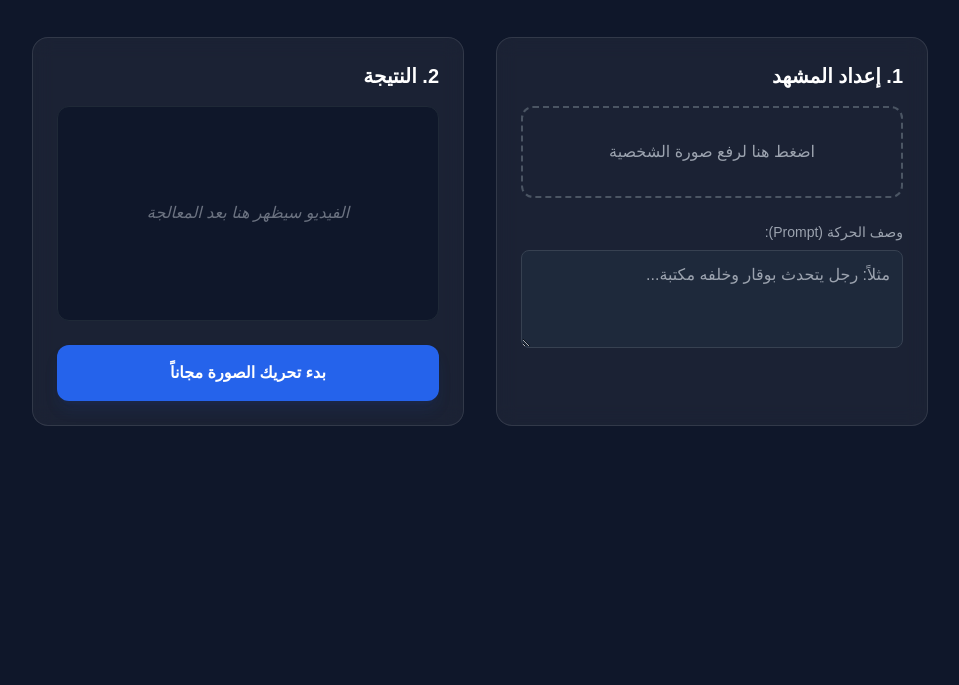
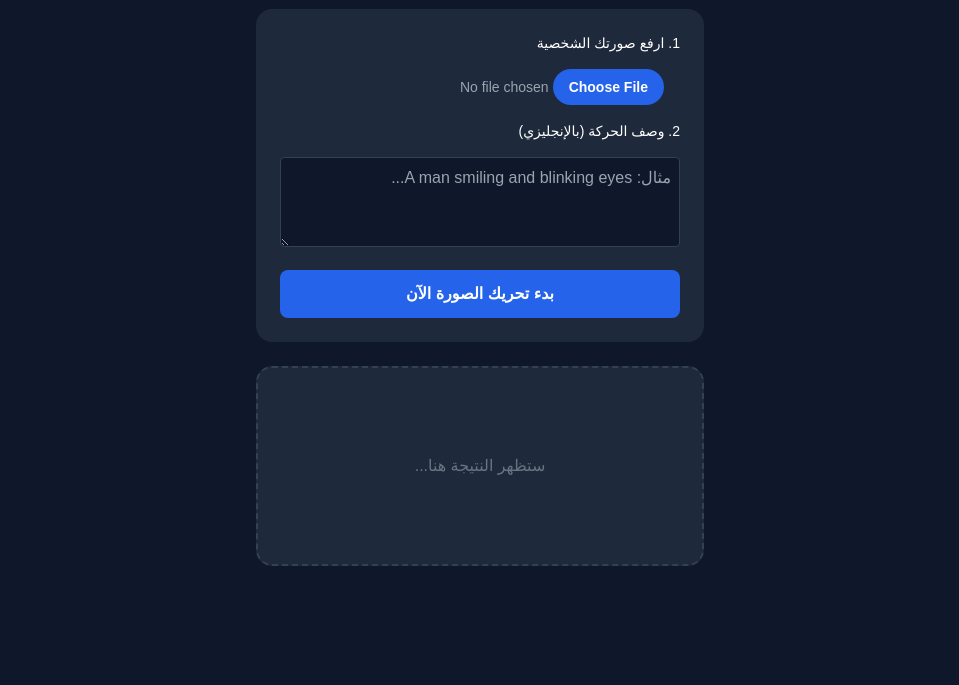
Before and after one commit to alshihk65-glitch/wd-elhaj-ai, a plain HTML site: page index.html in a window 1280 px wide. Shown: the part 115-800 px from the top of the page, without its empty margins (160-1119 px from the left). Drawn offline with nearby package versions, Linux system fonts and the light colour scheme.

Commit message:
Update index.html

```diff
--- a/index.html
+++ b/index.html
@@ -3,90 +3,84 @@
 <head>
     <meta charset="UTF-8">
     <meta name="viewport" content="width=device-width, initial-scale=1.0">
-    <title>Wad Elhaj AI</title>
+    <title>Wad Elhaj AI - منصة تحريك الصور</title>
     <script src="https://cdn.tailwindcss.com"></script>
     <style>
         body { background-color: #0f172a; color: white; font-family: sans-serif; }
-        .glass { background: rgba(255, 255, 255, 0.05); backdrop-filter: blur(10px); border: 1px solid rgba(255, 255, 255, 0.1); }
-        #imagePreview { max-width: 100%; max-height: 300px; display: none; border-radius: 8px; }
+        .card { background-color: #1e293b; border-radius: 1rem; padding: 1.5rem; }
     </style>
 </head>
-<body class="p-4 md:p-10">
-    <div class="max-w-4xl mx-auto">
-        <header class="text-center mb-10">
-            <h1 class="text-4xl font-bold text-blue-500 mb-2">Wad Elhaj AI</h1>
-            <p class="text-gray-400">منصة تحريك الصور بالذكاء الاصطناعي</p>
-        </header>
+<body class="p-4">
+    <div class="max-w-md mx-auto space-y-6">
+        <h1 class="text-3xl font-bold text-center text-blue-500">Wad Elhaj AI</h1>
+        <p class="text-center text-gray-400">تحويل الصور إلى فيديو بالذكاء الاصطناعي</p>
 
-        <div class="grid grid-cols-1 md:grid-cols-2 gap-8">
-            <div class="glass p-6 rounded-2xl">
-                <h2 class="text-xl mb-4 font-semibold">1. إعداد المشهد</h2>
-                <div class="border-2 border-dashed border-gray-600 rounded-xl p-8 text-center cursor-pointer hover:border-blue-500 transition" onclick="document.getElementById('fileInput').click()">
-                    <input type="file" id="fileInput" hidden accept="image/*">
-                    <div id="uploadPlaceholder">
-                        <p class="text-gray-400">اضغط هنا لرفع صورة الشخصية</p>
-                    </div>
-                    <img id="imagePreview" src="" alt="Preview">
-                </div>
+        <div class="card space-y-4">
+            <label class="block text-sm font-medium">1. ارفع صورتك الشخصية</label>
+            <input type="file" id="imageInput" accept="image/*" class="w-full text-sm text-gray-400 file:mr-4 file:py-2 file:px-4 file:rounded-full file:border-0 file:text-sm file:font-semibold file:bg-blue-600 file:text-white hover:file:bg-blue-700">
 
-                <div class="mt-6">
-                    <label class="block text-sm text-gray-400 mb-2">وصف الحركة (Prompt):</label>
-                    <textarea id="promptText" class="w-full bg-slate-800 rounded-lg p-3 border border-gray-700 focus:outline-none focus:ring-2 focus:ring-blue-500" rows="3" placeholder="مثلاً: رجل يتحدث بوقار وخلفه مكتبة..."></textarea>
-                </div>
-            </div>
+            <label class="block text-sm font-medium">2. وصف الحركة (بالإنجليزي)</label>
+            <textarea id="promptInput" rows="3" class="w-full p-2 rounded bg-slate-900 border border-slate-700 text-white" placeholder="مثال: A man smiling and blinking eyes..."></textarea>
 
-            <div class="glass p-6 rounded-2xl flex flex-col justify-between">
-                <h2 class="text-xl mb-4 font-semibold">2. النتيجة</h2>
-                <div id="resultArea" class="bg-slate-900 aspect-video rounded-xl flex items-center justify-center border border-gray-800">
-                    <p class="text-gray-500 italic">الفيديو سيظهر هنا بعد المعالجة</p>
-                </div>
-                <button onclick="generateVideo()" id="genBtn" class="w-full bg-blue-600 hover:bg-blue-700 text-white font-bold py-4 rounded-xl mt-6 transition shadow-lg shadow-blue-900/20">
-                    بدء تحريك الصورة مجاناً
-                </button>
-            </div>
+            <button onclick="generateVideo()" id="btnText" class="w-full bg-blue-600 hover:bg-blue-700 text-white font-bold py-3 rounded-lg transition">
+                بدء تحريك الصورة الآن
+            </button>
+        </div>
+
+        <div id="resultArea" class="card min-h-[200px] flex items-center justify-center border-2 border-dashed border-slate-700">
+            <p class="text-gray-500 text-center" id="statusMessage">ستظهر النتيجة هنا...</p>
         </div>
     </div>
 
     <script>
-        // كود تفاعل رفع الصور
-        const fileInput = document.getElementById('fileInput');
-        const imagePreview = document.getElementById('imagePreview');
-        const uploadPlaceholder = document.getElementById('uploadPlaceholder');
+        async function generateVideo() {
+            const prompt = document.getElementById('promptInput').value;
+            const imageInput = document.getElementById('imageInput');
+            const statusMessage = document.getElementById('statusMessage');
+            const btn = document.getElementById('btnText');
 
-        fileInput.addEventListener('change', function() {
-            const file = this.files[0];
-            if (file) {
-                const reader = new FileReader();
-                reader.onload = function(e) {
-                    imagePreview.src = e.target.result;
-                    imagePreview.style.display = 'block';
-                    uploadPlaceholder.style.display = 'none';
-                }
-                reader.readAsDataURL(file);
-            }
-        });
-
-        // كود تفاعل زر التوليد
-        function generateVideo() {
-            const btn = document.getElementById('genBtn');
-            const resultArea = document.getElementById('resultArea');
-            const prompt = document.getElementById('promptText').value;
-
-            if (!fileInput.files[0]) {
-                alert("من فضلك ارفع صورة أولاً!");
+            if (!imageInput.files[0] || !prompt) {
+                alert("يرجى رفع صورة وكتابة وصف للحركة");
                 return;
             }
 
+            // تجهيز الواجهة للانتظار
             btn.disabled = true;
-            btn.innerText = "جاري الاتصال بالسيرفر...";
-            resultArea.innerHTML = '<div class="text-center"><div class="inline-block animate-spin rounded-full h-8 w-8 border-t-2 border-blue-500 mb-2"></div><p class="text-blue-400">جاري معالجة ملامح الوجه...</p></div>';
+            btn.innerText = "جاري المعالجة... (قد يستغرق دقيقة)";
+            statusMessage.innerText = "جاري إرسال الصورة للمحرك... انتظر قليلاً";
 
-            // محاكاة لعملية الذكاء الاصطناعي (سنربطها حقيقياً لاحقاً)
-            setTimeout(() => {
-                btn.disabled = false;
-                btn.innerText = "بدء تحريك الصورة مجاناً";
-                resultArea.innerHTML = '<p class="text-green-400 text-center px-4">تمت المحاكاة بنجاح! <br> للتحريك الفعلي نحتاج لربط مفتاح الـ API في الخطوة القادمة.</p>';
-            }, 3000);
+            const reader = new FileReader();
+            reader.readAsDataURL(imageInput.files[0]);
+            reader.onload = async () => {
+                const base64Image = reader.result;
+
+                try {
+                    // إرسال الطلب لـ Vercel API
+                    const response = await fetch('/api/generate', {
+                        method: 'POST',
+                        headers: { 'Content-Type': 'application/json' },
+                        body: JSON.stringify({ image: base64Image, prompt: prompt })
+                    });
+
+                    const data = await response.json();
+
+                    if (data.videoUrl) {
+                        document.getElementById('resultArea').innerHTML = `
+                            <video controls autoplay loop class="w-full rounded-lg">
+                                <source src="${data.videoUrl}" type="video/mp4">
+                            </video>`;
+                        btn.innerText = "بدء تحريك الصورة الآن";
+                        btn.disabled = false;
+                    } else {
+                        throw new Error(data.error || "خطأ غير معروف");
+                    }
+                } catch (error) {
+                    alert("حدث خطأ: " + error.message);
+                    btn.disabled = false;
+                    btn.innerText = "حاول مرة أخرى";
+                    statusMessage.innerText = "فشل التوليد، تأكد من مفتاح API";
+                }
+            };
         }
     </script>
 </body>
```
